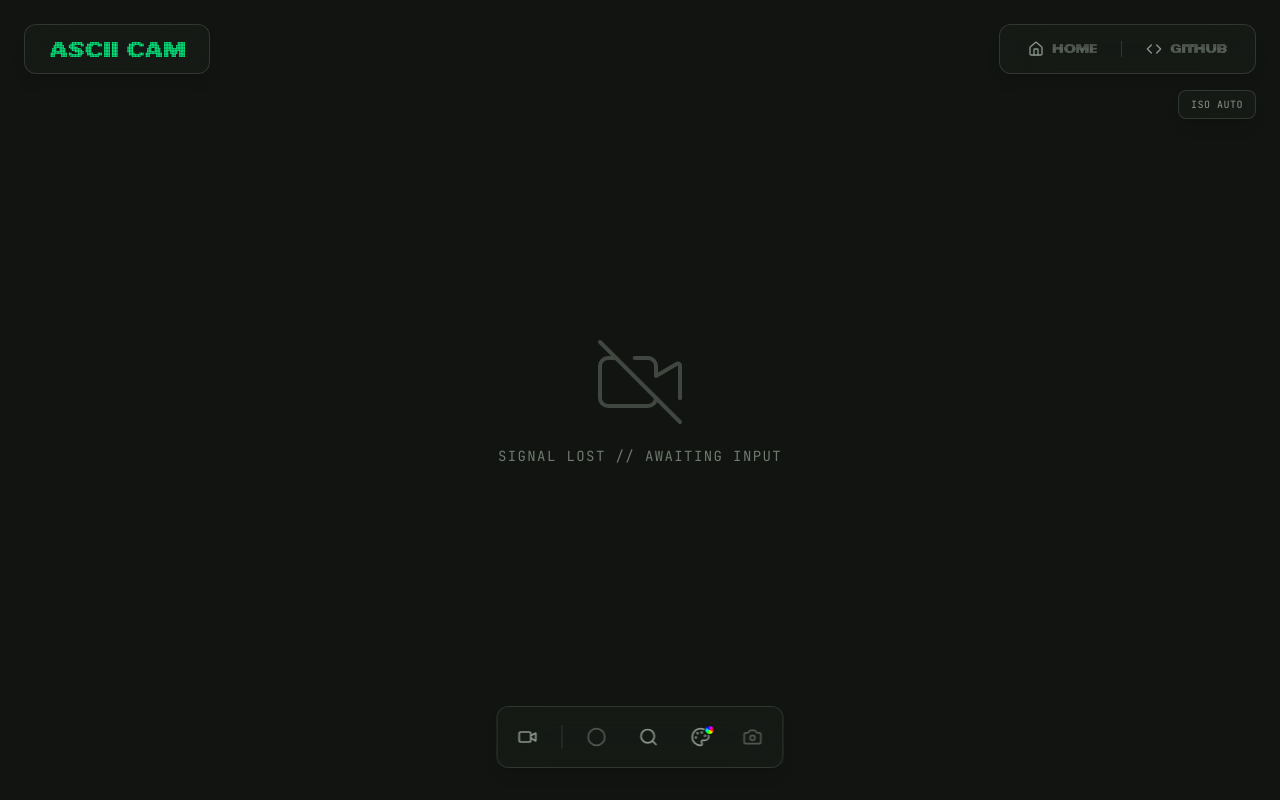
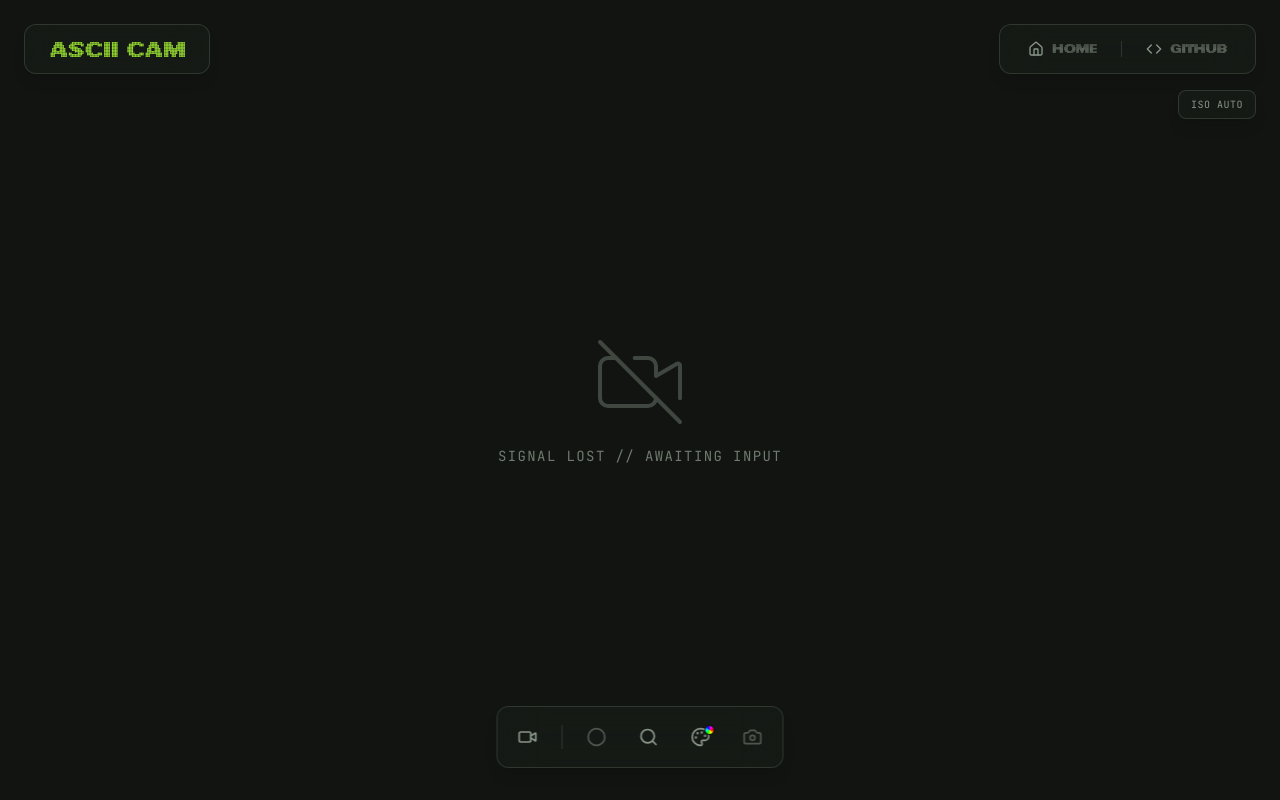
Before and after one commit to eloi-web/ascii-cam, a React (Vite) app: page / in a window 1280 px wide. Built offline with nearby package versions, Linux system fonts and the light colour scheme.

Commit message:
fix: Update mint color variable in index.css to match design specifications

```diff
--- a/src/App.tsx
+++ b/src/App.tsx
@@ -6,7 +6,7 @@ const ASCII_CHARS = ' .:-=+*#%@';
 
 const PALETTES = [
   { id: 'truecolor', hex: 'conic-gradient(from 90deg, #ff0000, #ffff00, #00ff00, #00ffff, #0000ff, #ff00ff, #ff0000)', isGradient: true },
-  { id: 'mint', hex: '#00fd87' },
+  { id: 'mint', hex: '#a1eb34' },
   { id: 'forest', hex: '#2a874d' },
   { id: 'sun', hex: '#ffdb79' },
   { id: 'white', hex: '#ffffff' },
@@ -432,8 +432,7 @@ export default function App() {
         <Tooltip text={isCameraActive ? "Stop Camera" : "Start Camera"}>
           <button
             onClick={toggleCamera}
-               className={`p-2.5 sm:p-3 rounded-lg transition-all active:scale-95 ${
-                 isCameraActive
+            className={`p-2.5 sm:p-3 rounded-lg transition-all active:scale-95 ${isCameraActive
               ? 'bg-mint-500 text-surface shadow-[0_0_20px_rgba(0,253,135,0.3)]'
               : 'text-moss-400 hover:text-mint-500 hover:bg-white/5'
               }`}
@@ -448,8 +447,7 @@ export default function App() {
           <button
             onClick={toggleRecord}
             disabled={!isCameraActive}
-               className={`p-2.5 sm:p-3 rounded-lg transition-all active:scale-95 disabled:opacity-50 disabled:cursor-not-allowed ${
-                 isRecording
+            className={`p-2.5 sm:p-3 rounded-lg transition-all active:scale-95 disabled:opacity-50 disabled:cursor-not-allowed ${isRecording
               ? 'text-surface bg-sun-500 shadow-[0_0_20px_rgba(255,219,121,0.3)]'
               : 'text-moss-400 hover:text-sun-500 hover:bg-white/5'
               }`}
--- a/src/index.css
+++ b/src/index.css
@@ -4,7 +4,7 @@
 
 @theme {
   --color-surface: #111411;
-  --color-mint-500: #00fd87;
+  --color-mint-500: #a1eb34;
   --color-mint-600: #00d873;
   --color-forest-500: #2a874d;
   --color-sun-500: #ffdb79;
```
Lines whose indentation alone changed are shown as unchanged.
